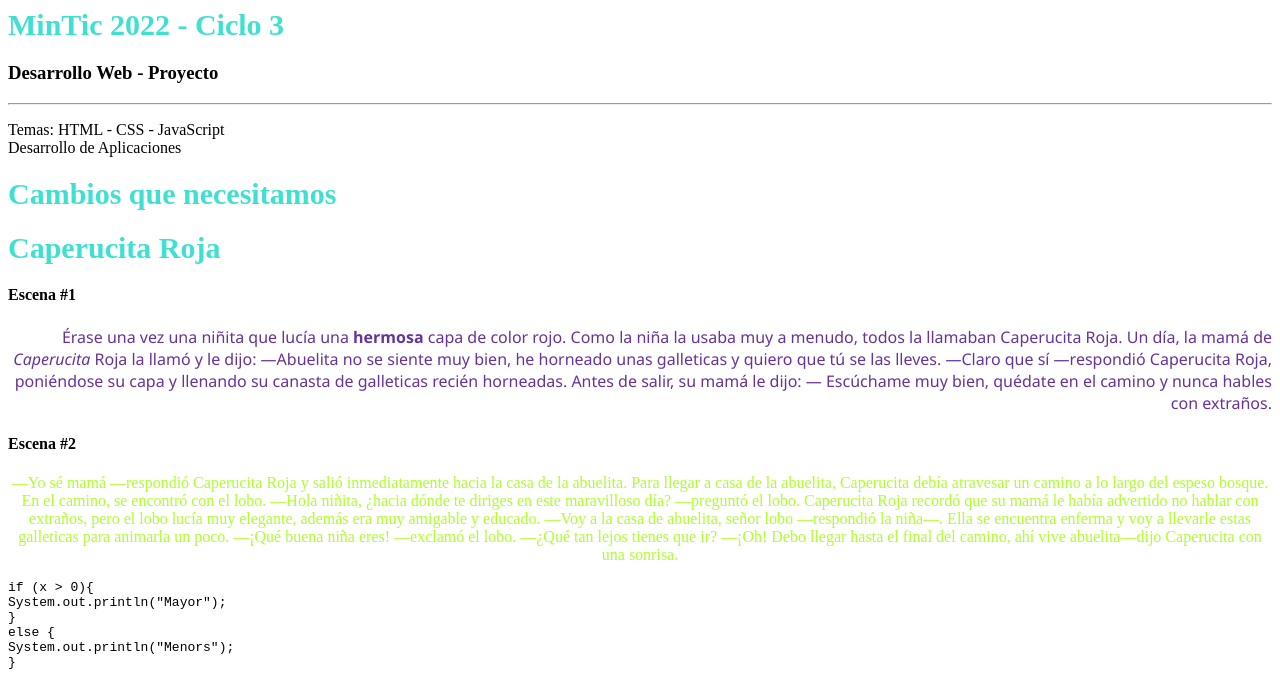
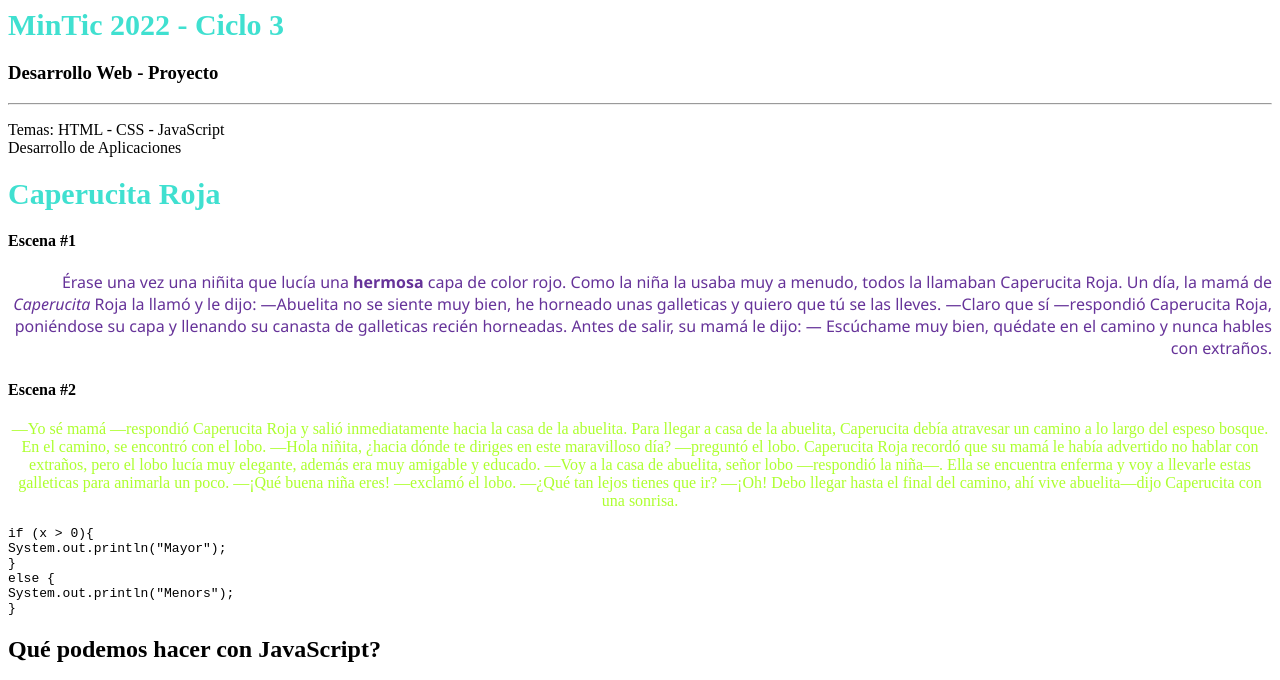
Before and after one commit to sebastianbarreram/prueba-1, a plain HTML site: page Ciclo3 - Semana 2/index.html in a window 1280 px wide. Shown: the top 680 px of the page. Drawn offline with Linux system fonts and the light colour scheme.

Commit message:
Borrando...

```diff
--- a/Ciclo3 - Semana 2/index.html
+++ b/Ciclo3 - Semana 2/index.html
@@ -11,7 +11,7 @@
     <!-- Comentarios en HTML -->
     <hr>
     <p>Temas: HTML - CSS - JavaScript <br> Desarrollo de Aplicaciones</p>
-    <h1>Cambios que necesitamos</h1>
+
 
     <h1>Caperucita Roja</h1>
     <h4>Escena #1</h4>
```
